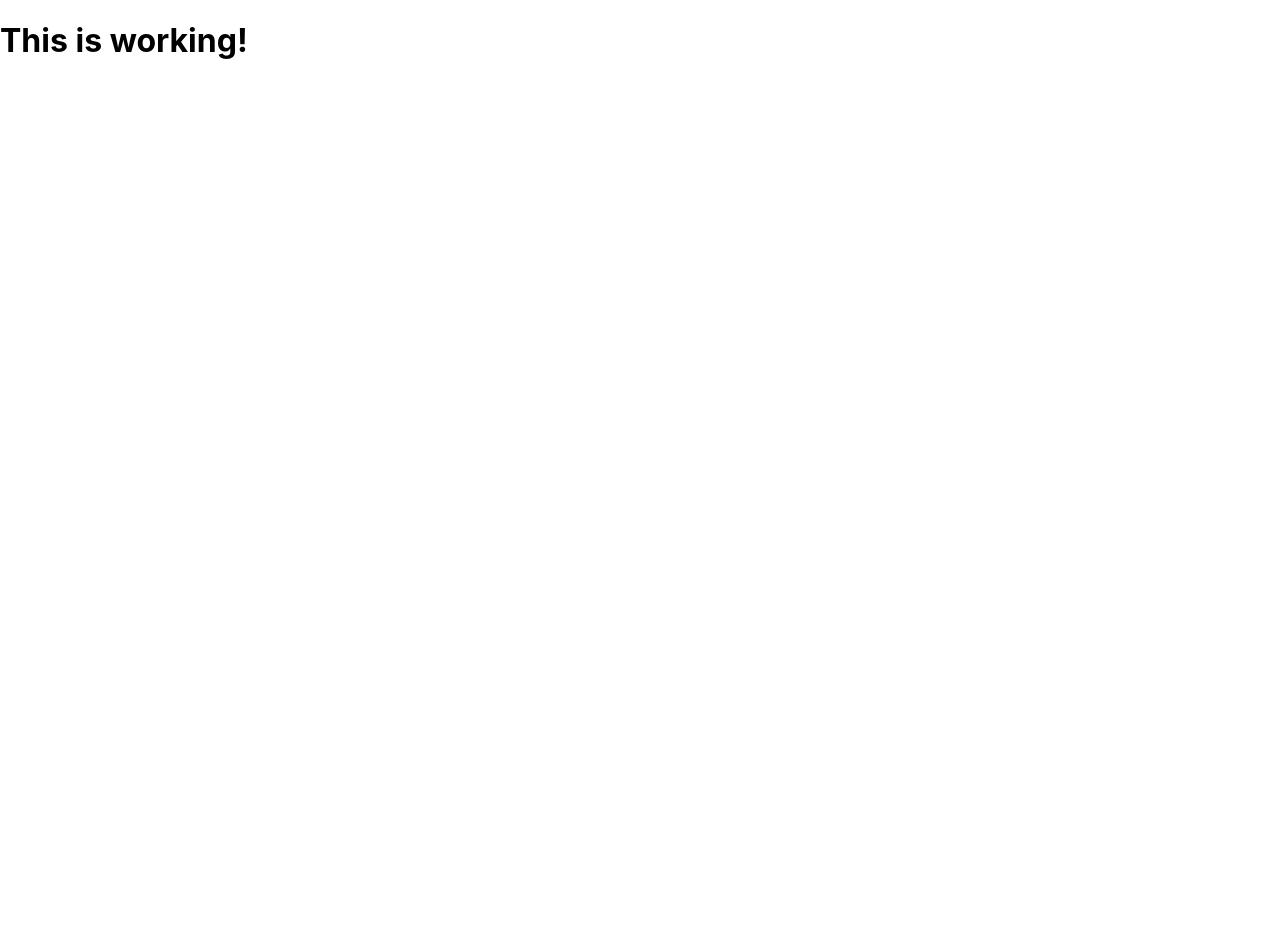
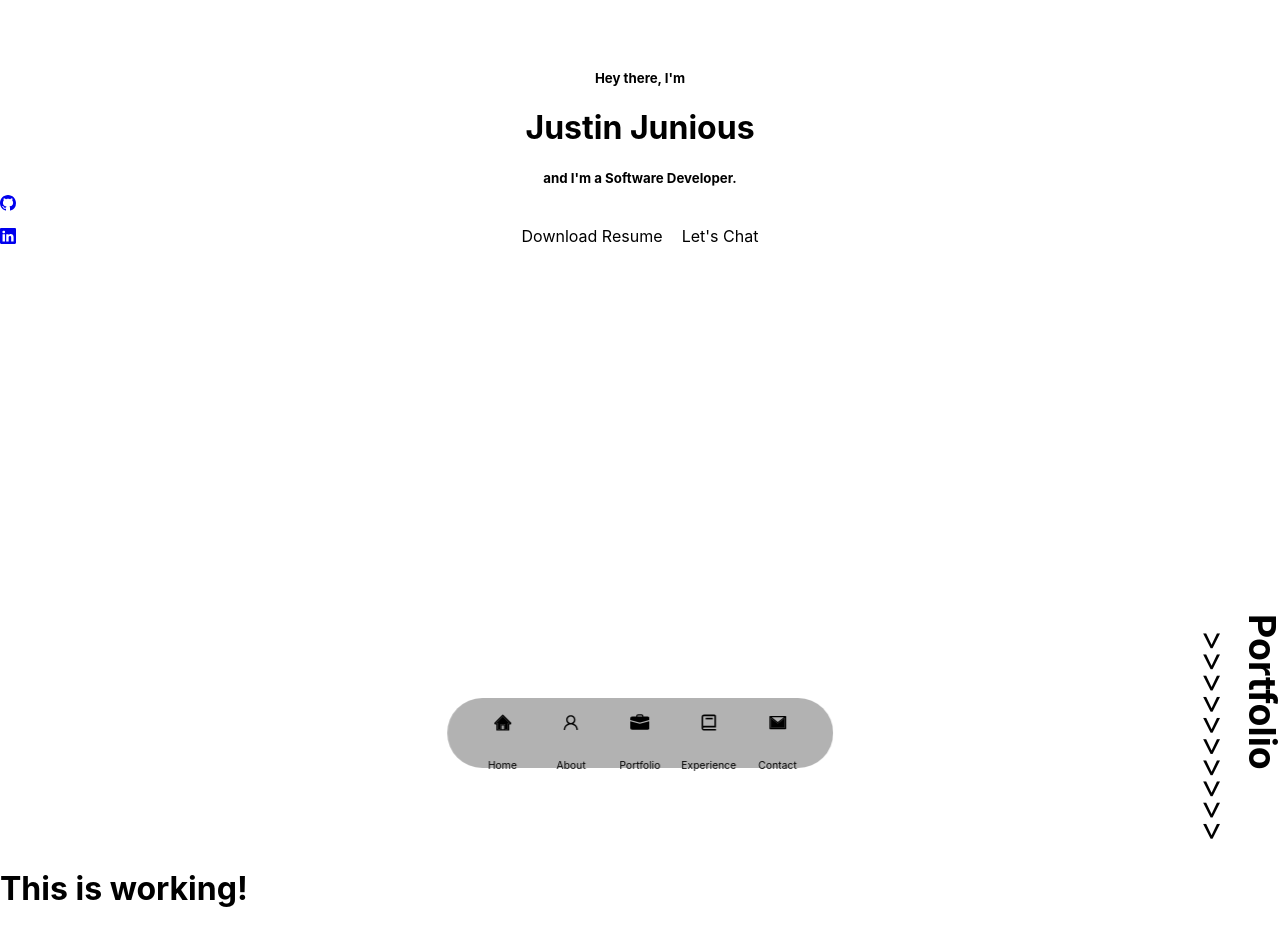
Before and after one commit to jjunious1/justins_portfolio, a React (Create React App) app in the folder portfolio/: page / in a window 1280 px wide. Before the commit the page ends 800 px from the top, so only its background shows below. Built offline with nearby package versions, Linux system fonts and the light colour scheme.

Commit message:
added header and nav information

```diff
--- a/portfolio/src/App.js
+++ b/portfolio/src/App.js
@@ -2,6 +2,8 @@ import './index.css'
 import { useEffect } from 'react'
 import { scrollToTop } from './utilities/utilities'
 import { RefProvider } from './context/RefContext'
+import Header from './components/Header/Header'
+import Nav from './components/Nav/Nav'
 
 function App() {
   useEffect(() => {
@@ -10,9 +12,9 @@ function App() {
 
   return (
     <RefProvider>
-      <div>
-        <h1>This is working!</h1>
-      </div>
+      <Header />
+      <Nav />
+      <h1>This is working!</h1>
     </RefProvider>
   )
 }
--- a/portfolio/src/components/Header/CallToAction.jsx
+++ b/portfolio/src/components/Header/CallToAction.jsx
@@ -1,15 +1,15 @@
 import { useContext } from 'react';
 import { RefContext } from '../../context/RefContext';
-import Resume from '../../assets/';
+// import Resume from '../../assets/';
 
 export default function CallToAction() {
   const { contact, scrollTo } = useContext(RefContext);
   return (
     <div className='call-to-action'>
       <a
-        href={Resume}
-        download
-        className='btn'
+        // href={Resume}
+        // download
+        // className='btn'
       >
         Download Resume
       </a>
--- a/portfolio/src/components/Header/Header.jsx
+++ b/portfolio/src/components/Header/Header.jsx
@@ -0,0 +1,98 @@
+import './Header.css';
+import { useContext } from 'react';
+import { RefContext } from '../../context/RefContext';
+import CallToAction from './CallToAction';
+import HeaderSocials from './HeaderSocials';
+
+const Header = () => {
+  const { home, portfolio, contact, scrollTo } = useContext(RefContext);
+  return (
+    <header ref={home}>
+      <div className='container header__container'>
+        <h5 className='text-light'>Hey there, I'm</h5>
+        <h1 className='header__name'>Justin Junious</h1>
+        <h5 className='text-light'>and I'm a Software Developer.</h5>
+        <CallToAction
+          contact={contact}
+          scrollTo={scrollTo}
+        />
+        <HeaderSocials />
+        <div className='pfp-container'>
+          {/* <img
+            src={pfp}
+            className='pfp'
+            alt='austin taylor'
+          /> */}
+        </div>
+        <div className='scroll__down__container'>
+          <div className='scroll__down__portfolio scroll__down'>
+            <h3
+              onClick={() => {
+                scrollTo(portfolio);
+              }}
+            >
+              Portfolio
+            </h3>
+          </div>
+          <div
+            className='scroll__down scroll__down__arrows'
+            title='scroll down arrows'
+          >
+            <span
+              onClick={() => {
+                scrollTo(portfolio);
+              }}
+            >{`>`}</span>
+            <span
+              onClick={() => {
+                scrollTo(portfolio);
+              }}
+            >{`>`}</span>
+            <span
+              onClick={() => {
+                scrollTo(portfolio);
+              }}
+            >{`>`}</span>
+            <span
+              onClick={() => {
+                scrollTo(portfolio);
+              }}
+            >{`>`}</span>
+            <span
+              onClick={() => {
+                scrollTo(portfolio);
+              }}
+            >{`>`}</span>
+            <span
+              onClick={() => {
+                scrollTo(portfolio);
+              }}
+            >{`>`}</span>
+            <span
+              onClick={() => {
+                scrollTo(portfolio);
+              }}
+            >{`>`}</span>
+            <span
+              onClick={() => {
+                scrollTo(portfolio);
+              }}
+            >{`>`}</span>
+            <span
+              onClick={() => {
+                scrollTo(portfolio);
+              }}
+            >{`>`}</span>
+            <span
+              onClick={() => {
+                scrollTo(portfolio);
+              }}
+            >{`>`}</span>
+          </div>
+        </div>
+      </div>
+    </header>
+  );
+}
+
+export default Header
--- a/portfolio/src/components/Nav/Nav.css
+++ b/portfolio/src/components/Nav/Nav.css
@@ -0,0 +1,55 @@
+nav {
+  background: rgba(0, 0, 0, .3);
+  width: max-content;
+  padding: 0.7rem 1.7rem;
+  z-index: 2;
+  position: fixed;
+  left: 50%;
+  transform: translate(-50%);
+  bottom: 2rem;
+  display: flex;
+  gap: .8rem;
+  border-radius: 3rem;
+  backdrop-filter: blur(15px);
+}
+
+.nav__container{
+text-align: center;
+justify-content: center;
+width: 3.5rem;
+height: 3rem;
+cursor: pointer;
+}
+
+.nav__icon {
+  font-size: 1.2rem;
+  text-align: center;
+  margin: 0 auto;
+}
+
+.nav__link {
+  width: 2rem;
+  height: 2rem;
+  background: transparent;
+  padding: .25rem;
+  border-radius: 50%;
+  display: flex;
+  color: var(--color-light);
+  font-size: 1rem;
+  margin: 0 auto;
+}
+
+.nav__text {
+  font-size: .65rem;
+  text-align: center;
+  color: var(--color-light)
+}
+
+.nav__link:hover {
+  background: rgba(0, 0, 0, .3)
+}
+
+.nav__link.active {
+  background: var(--color-primary);
+  color: var(--color-bg)
+}
--- a/portfolio/src/components/Nav/Nav.jsx
+++ b/portfolio/src/components/Nav/Nav.jsx
@@ -0,0 +1,93 @@
+import './Nav.css';
+import { useState, useContext } from 'react';
+import { AiTwotoneHome } from 'react-icons/ai';
+import { AiOutlineUser } from 'react-icons/ai';
+import { AiTwotoneMail } from 'react-icons/ai';
+import { BiBook } from 'react-icons/bi';
+import { BsFillBriefcaseFill } from 'react-icons/bs';
+import { RefContext } from '../../context/RefContext';
+
+export default function Nav() {
+  const { home, about, portfolio, experience, contact, scrollTo } = useContext(RefContext);
+  const [activeNav, setActiveNav] = useState('#');
+
+  return (
+    <nav>
+      <div
+        className='nav__container'
+        onClick={() => {
+          setActiveNav('#');
+          scrollTo(home);
+        }}
+      >
+        <div className={activeNav === '#' ? 'active nav__link' : 'nav__link'}>
+          <AiTwotoneHome
+            className='nav__icon'
+            title='home'
+          />
+        </div>
+        <p className='nav__text'>Home</p>
+      </div>
+      <div
+        className='nav__container'
+        onClick={() => {
+          setActiveNav('#about');
+          scrollTo(about);
+        }}
+      >
+        <div className={activeNav === '#about' ? 'active nav__link' : 'nav__link'}>
+          <AiOutlineUser
+            className='nav__icon'
+            title='about'
+          />
+        </div>
+        <p className='nav__text'>About</p>
+      </div>
+      <div
+        className='nav__container'
+        onClick={() => {
+          setActiveNav('#portfolio');
+          scrollTo(portfolio);
+        }}
+      >
+        <div className={activeNav === '#portfolio' ? 'active nav__link' : 'nav__link'}>
+          <BsFillBriefcaseFill
+            className='nav__icon'
+            title='portfolio'
+          />
+        </div>
+        <p className='nav__text'>Portfolio</p>
+      </div>
+      <div
+        className='nav__container'
+        onClick={() => {
+          setActiveNav('#experience');
+          scrollTo(experience);
+        }}
+      >
+        <div className={activeNav === '#experience' ? 'active nav__link' : 'nav__link'}>
+          <BiBook
+            className='nav__icon'
+            title='experience'
+          />
+        </div>
+        <p className='nav__text'>Experience</p>
+      </div>
+      <div
+        className='nav__container'
+        onClick={() => {
+          setActiveNav('#contact');
+          scrollTo(contact);
+        }}
+      >
+        <div className={activeNav === '#contact' ? 'active nav__link' : 'nav__link'}>
+          <AiTwotoneMail
+            className='nav__icon'
+            title='contact'
+          />
+        </div>
+        <p className='nav__text'>Contact</p>
+      </div>
+    </nav>
+  );
+}
```
